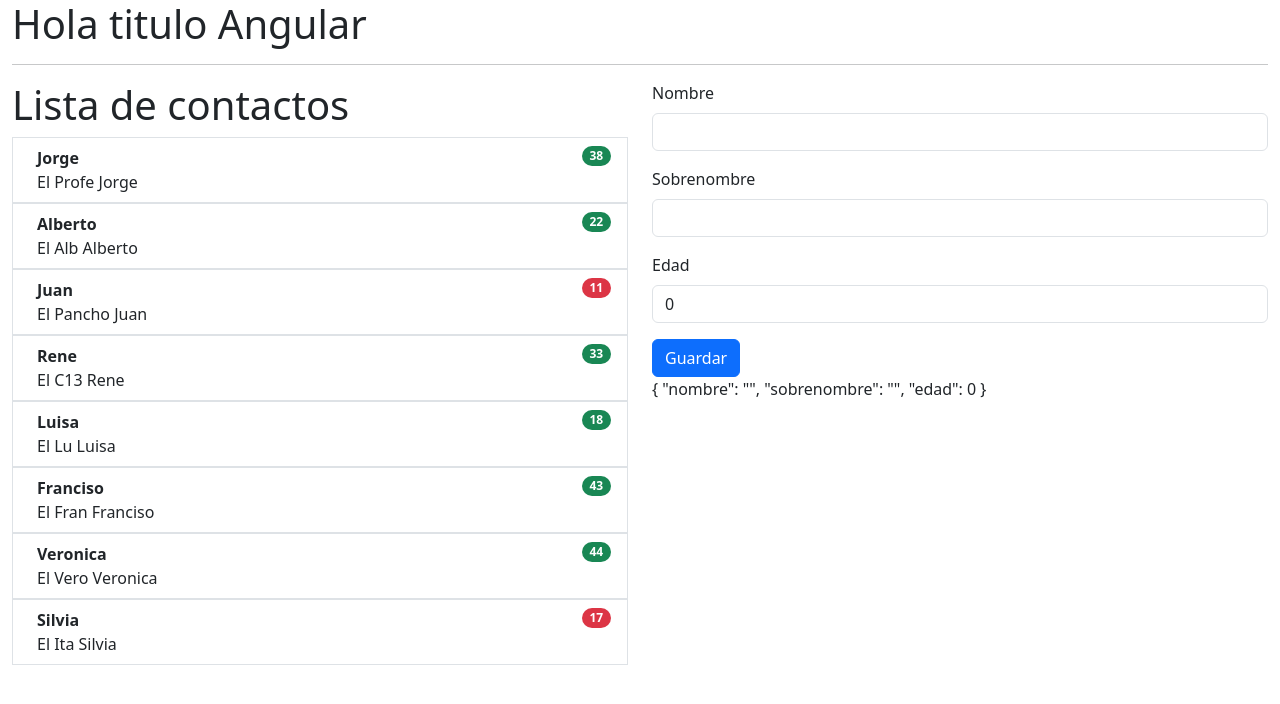
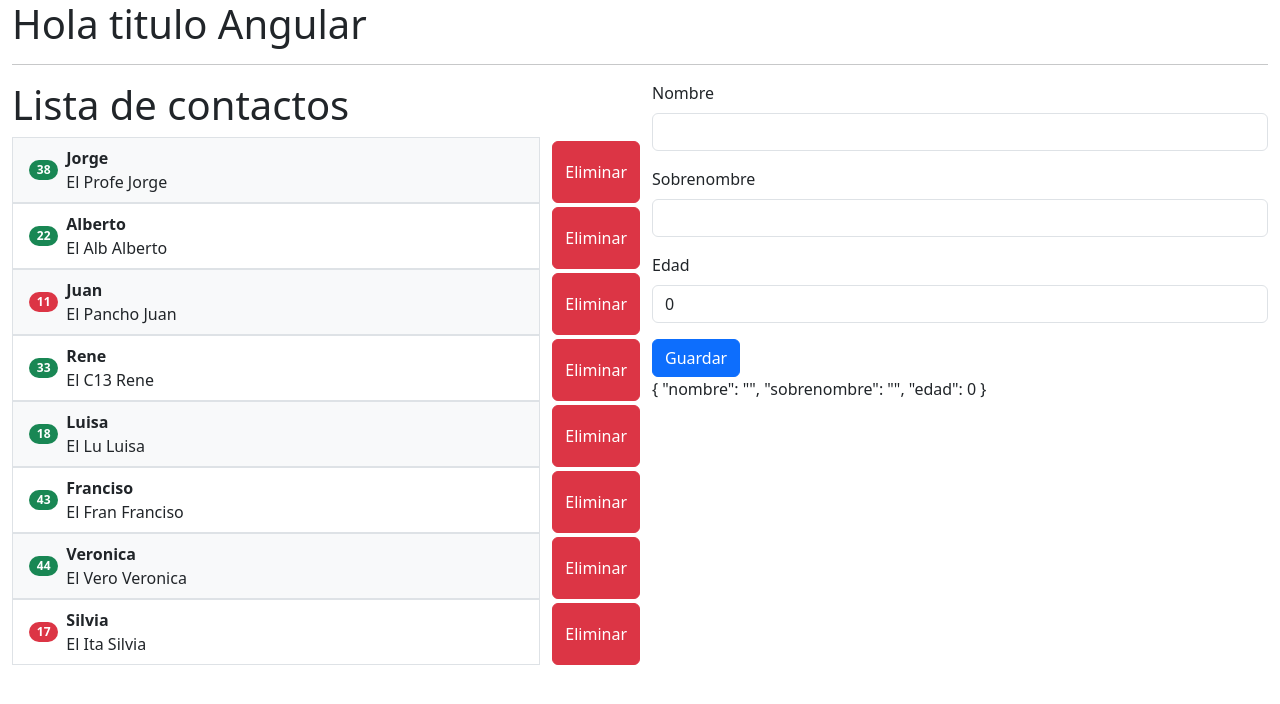
Before and after one commit to ucudal/contactos-front, an Angular app: page / in a window 1280 px wide. Shown: the top 704 px of the page. Built offline with nearby package versions, Linux system fonts and the light colour scheme.

Commit message:
borrar por indice

```diff
--- a/src/app/contacto/contacto-form/contacto-form.component.ts
+++ b/src/app/contacto/contacto-form/contacto-form.component.ts
@@ -7,18 +7,18 @@ import { Contacto } from 'src/interfaces/contacto';
 })
 export class ContactoFormComponent {
 
-  public contacto: Contacto= new Contacto("","",0);
+  public contacto: Contacto = new Contacto("", "", 0);
 
   @Output()
-  public onNewContacto: EventEmitter<Contacto> = new EventEmitter();
+  public onNewContacto: EventEmitter<Contacto> = new EventEmitter<Contacto>();
 
   emitContacto() {
     this.onNewContacto.emit(this.contacto);
     this.resetContacto();
   }
 
-  resetContacto(){
-    this.contacto = new Contacto("","",0);
+  resetContacto() {
+    this.contacto = new Contacto("", "", 0);
   }
 
 }
--- a/src/app/contacto/contacto-view/contacto-view.component.html
+++ b/src/app/contacto/contacto-view/contacto-view.component.html
@@ -1,9 +1,12 @@
-<li *ngIf="contacto" class="list-group-item d-flex justify-content-between align-items-start">
+<li *ngIf="contacto"
+  class="list-group-item d-flex justify-content-between align-items-center"
+  [class]="fondo"
+>
+  <span class="badge bg-primary rounded-pill"
+    [class]="contacto.edad >= 18 ? 'bg-success' : 'bg-danger'"
+    >{{contacto.edad}}</span>
   <div class="ms-2 me-auto">
     <div class="fw-bold">{{contacto.nombre}}</div>
     {{ description | titlecase }}
   </div>
-  <span class="badge bg-primary rounded-pill"
-    [class]="contacto.edad >= 18 ? 'bg-success' : 'bg-danger'"
-    >{{contacto.edad}}</span>
 </li>
--- a/src/app/contacto/contacto-view/contacto-view.component.ts
+++ b/src/app/contacto/contacto-view/contacto-view.component.ts
@@ -10,8 +10,15 @@ export class ContactoViewComponent implements OnInit {
   @Input()
   public contacto!: Contacto;
 
+  @Input()
+  public fondo:string = '';
+
+  @Input()
+  public indice!:number;
+
   ngOnInit(): void {
     if (!this.contacto) throw new Error('El contacto es obligatorio.');
+    if (!(this.indice >= 0)) throw new Error('El indice es obligatorio.');
   }
 
 
--- a/src/app/contacto/list/list.component.html
+++ b/src/app/contacto/list/list.component.html
@@ -2,6 +2,14 @@
 <h3 *ngIf="this.contactos.length ==0 ;else mostrar">No hay contactos</h3>
 <ng-template #mostrar>
   <ol class="list-group list-group-numbered">
-    <contacto-view *ngFor="let contacto of this.contactos" [contacto]="contacto"></contacto-view>
+    <div *ngFor="let contacto of this.contactos;index as i;even as isEven" class="row">
+      <contacto-view [contacto]="contacto"
+        [fondo]="isEven ? 'bg-light' : ''"
+        [indice]="i"
+        class="col"
+      >
+      </contacto-view>
+      <button (click)="emitDeletedId(i)" class="col col-auto btn btn-danger d-flex align-items-center mt-1">Eliminar</button>
+    </div>
   </ol>
 </ng-template>
--- a/src/app/contacto/list/list.component.ts
+++ b/src/app/contacto/list/list.component.ts
@@ -1,4 +1,4 @@
-import { Component, Input, OnInit } from '@angular/core';
+import { Component, EventEmitter, Input, OnInit, Output } from '@angular/core';
 import { Contacto } from 'src/interfaces/contacto';
 
 @Component({
@@ -10,9 +10,16 @@ export class ListComponent implements OnInit {
   @Input()
   public contactos!:Contacto[];
 
+  @Output()
+  public onDeleteContacto: EventEmitter<number> = new EventEmitter<number>();
+
   ngOnInit(): void {
     if (!this.contactos) {
       throw new Error("La lista de contactos es obligatoria.");
     }
   }
+
+  emitDeletedId(id:number) {
+    this.onDeleteContacto.emit(id);
+  }
 }
--- a/src/app/contacto/page/page.component.html
+++ b/src/app/contacto/page/page.component.html
@@ -1,4 +1,7 @@
 <div class="row">
-    <div class="col"><app-contacto-list [contactos]="this.contactos"></app-contacto-list></div>
+    <div class="col">
+        <app-contacto-list [contactos]="this.contactos"
+            (onDeleteContacto)="recibirIndiceBorrado($event)"
+        ></app-contacto-list></div>
     <div class="col"><app-contacto-form (onNewContacto)="this.recibirContacto($event)"></app-contacto-form></div>
 </div>
--- a/src/app/contacto/page/page.component.ts
+++ b/src/app/contacto/page/page.component.ts
@@ -22,4 +22,9 @@ export class PageComponent {
     this.contactos.push(contacto);
   }
 
+  recibirIndiceBorrado(indice:number):void {
+    console.log(indice);
+    this.contactos.splice(indice,1);
+  }
+
 }
```
